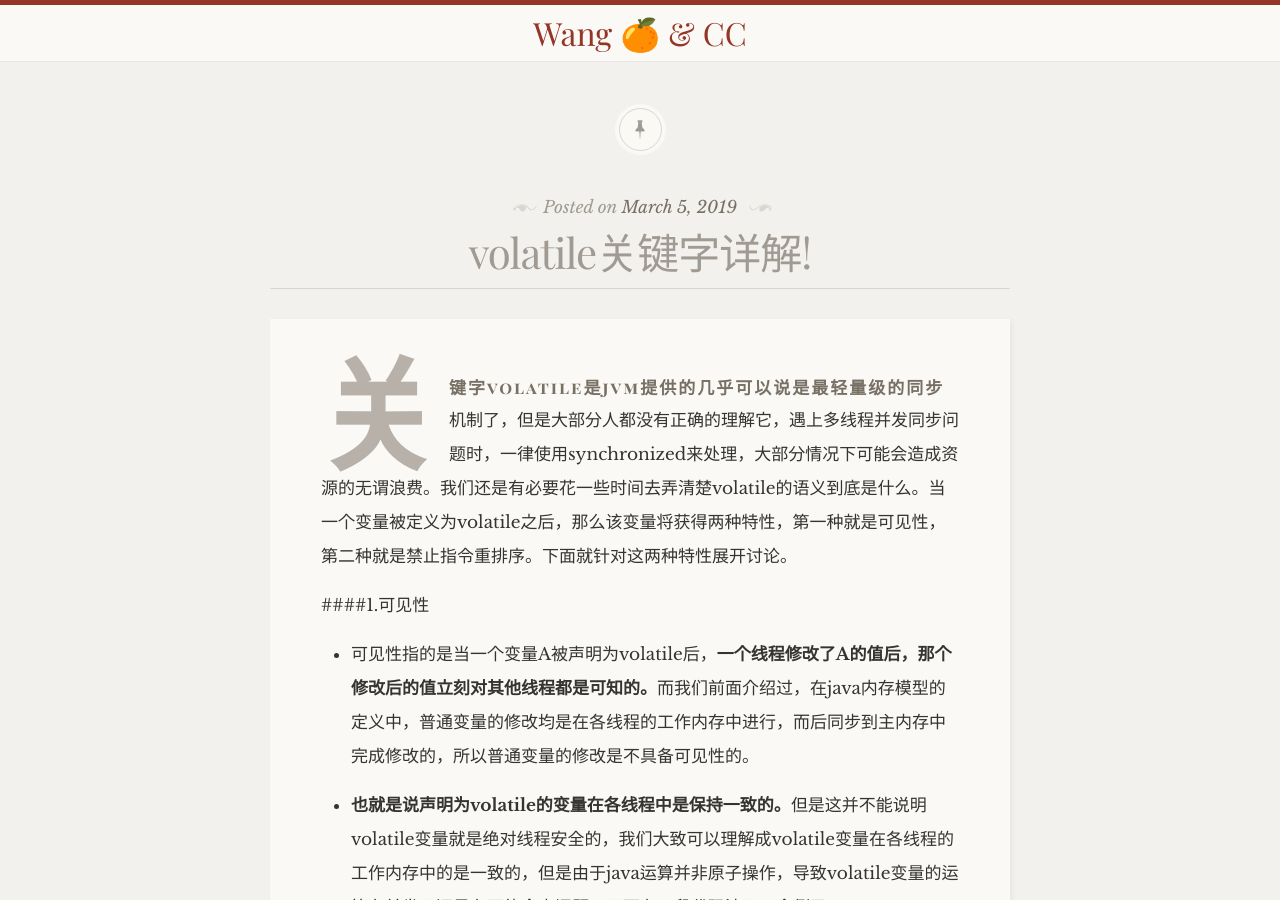
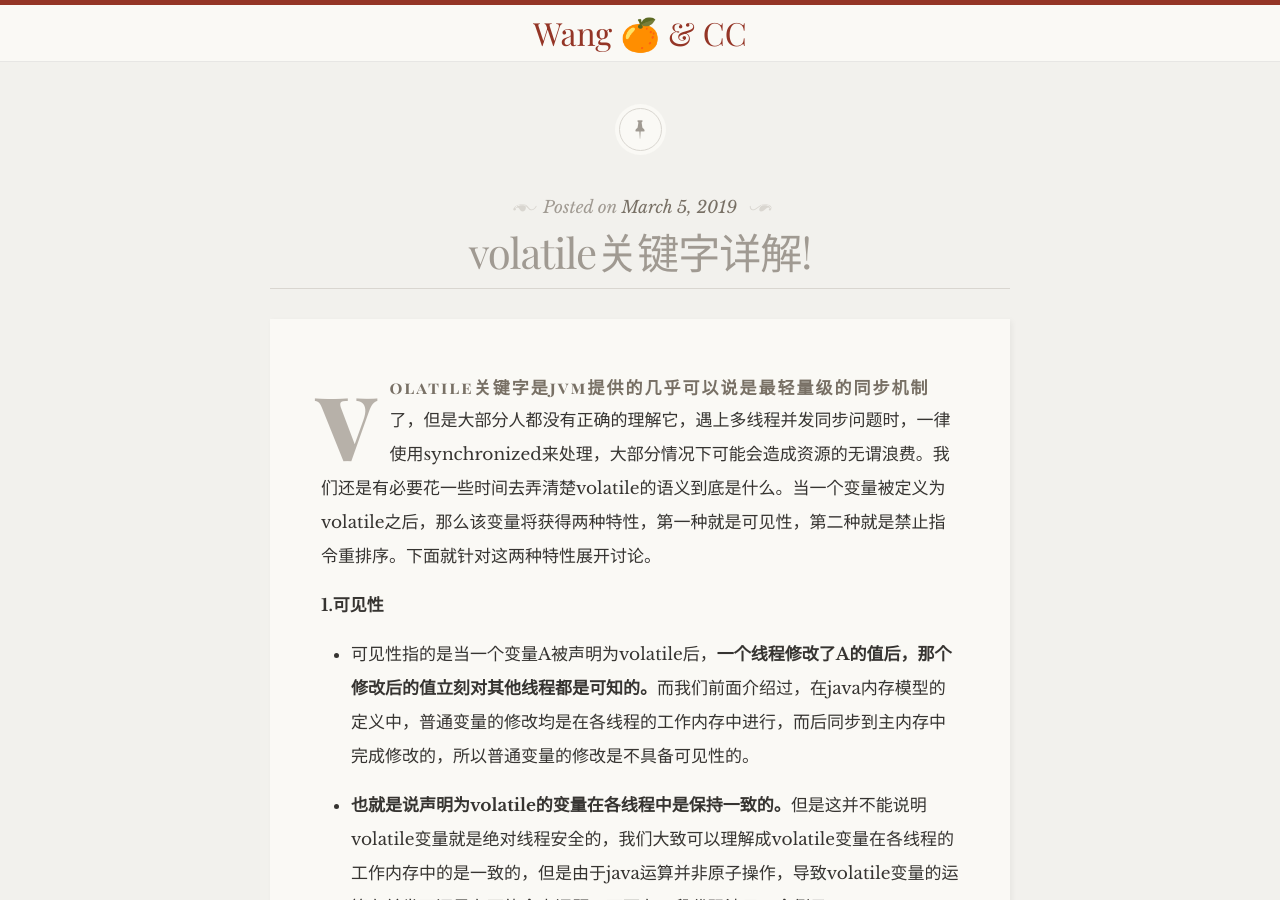
Before and after one commit to YiGanMeiZiJiu/YiGanMeiZiJiu.github.io, a Jekyll site: the page built from _posts/2019-03-05-Volatile关键字详解.md, in a window 1280 px wide and 900 px high. Built offline with Jekyll 4.4.1, drawn with Linux system fonts in a browser that asks for light colours; some web fonts are replaced.

```diff
--- a/_posts/2019-03-05-Volatile关键字详解.md
+++ b/_posts/2019-03-05-Volatile关键字详解.md
@@ -3,9 +3,9 @@ layout: post
 title:  "volatile关键字详解!"
 date:   2019-03-05 21:53:32 +0100
 ---
-关键字volatile是jvm提供的几乎可以说是最轻量级的同步机制了，但是大部分人都没有正确的理解它，遇上多线程并发同步问题时，一律使用synchronized来处理，大部分情况下可能会造成资源的无谓浪费。我们还是有必要花一些时间去弄清楚volatile的语义到底是什么。当一个变量被定义为volatile之后，那么该变量将获得两种特性，第一种就是可见性，第二种就是禁止指令重排序。下面就针对这两种特性展开讨论。
+volatile关键字是jvm提供的几乎可以说是最轻量级的同步机制了，但是大部分人都没有正确的理解它，遇上多线程并发同步问题时，一律使用synchronized来处理，大部分情况下可能会造成资源的无谓浪费。我们还是有必要花一些时间去弄清楚volatile的语义到底是什么。当一个变量被定义为volatile之后，那么该变量将获得两种特性，第一种就是可见性，第二种就是禁止指令重排序。下面就针对这两种特性展开讨论。
 
-####1.可见性
+**1.可见性**
 
 - 可见性指的是当一个变量A被声明为volatile后，**一个线程修改了A的值后，那个修改后的值立刻对其他线程都是可知的。**而我们前面介绍过，在java内存模型的定义中，普通变量的修改均是在各线程的工作内存中进行，而后同步到主内存中完成修改的，所以普通变量的修改是不具备可见性的。
 
@@ -52,8 +52,7 @@ result++;
 * 但是这也不能说明volatile关键字就没有了作用，在某些情况下，volatile的可见性就能够发挥效用，例如：
   - [ ] ***运算结果不依赖当前变量值，或者确保只有单一线程修改变量的值。***
   - [ ] ***变量不需要与其他的状态变量共同参与不变约束***
-
-#### 2.禁止指令重排序
+**2.禁止指令重排序**
 
 * 从硬件结构上说，指令重排序是指cpu在能正确处理指令依赖情况并且能保证得出正确的执行结果的情况下，采用了将多条指令不按程序规定的顺序分开发送给各相应电路单元处理。
 * 普通的变量仅会保证在方法的执行过程中所有依赖赋值结果的地方都能取到正确的值，而不保证变量赋值操作的顺序与代码中的实际顺序一致，这也就是Java内存模型中的“线程内表现为串行的语义”。
```
